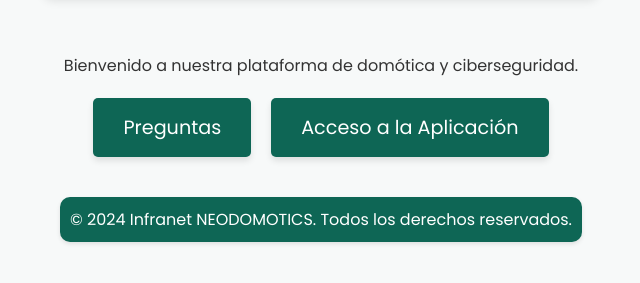
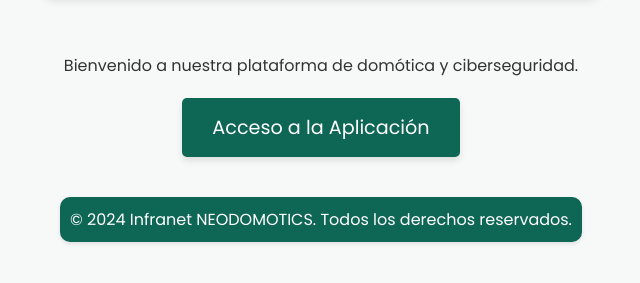
Before and after one commit to martiincantero/hackaton, a plain HTML site: page index.html in a window 1280 px wide. Shown: the part 331-614 px from the top of the page, without its empty margins (319-959 px from the left). Drawn offline with Linux system fonts and the light colour scheme.

Commit message:
Update index.html

```diff
--- a/index.html
+++ b/index.html
@@ -94,8 +94,7 @@
     <div class="content">
         <p>Bienvenido a nuestra plataforma de domótica y ciberseguridad.</p>
         <div class="buttons">
-            <a href="#questions">Preguntas</a>
-            <a href="aplicacion.html">Acceso a la Aplicación</a>
+            <a href="aplicación.html">Acceso a la Aplicación</a>
         </div>
     </div>
 
```
